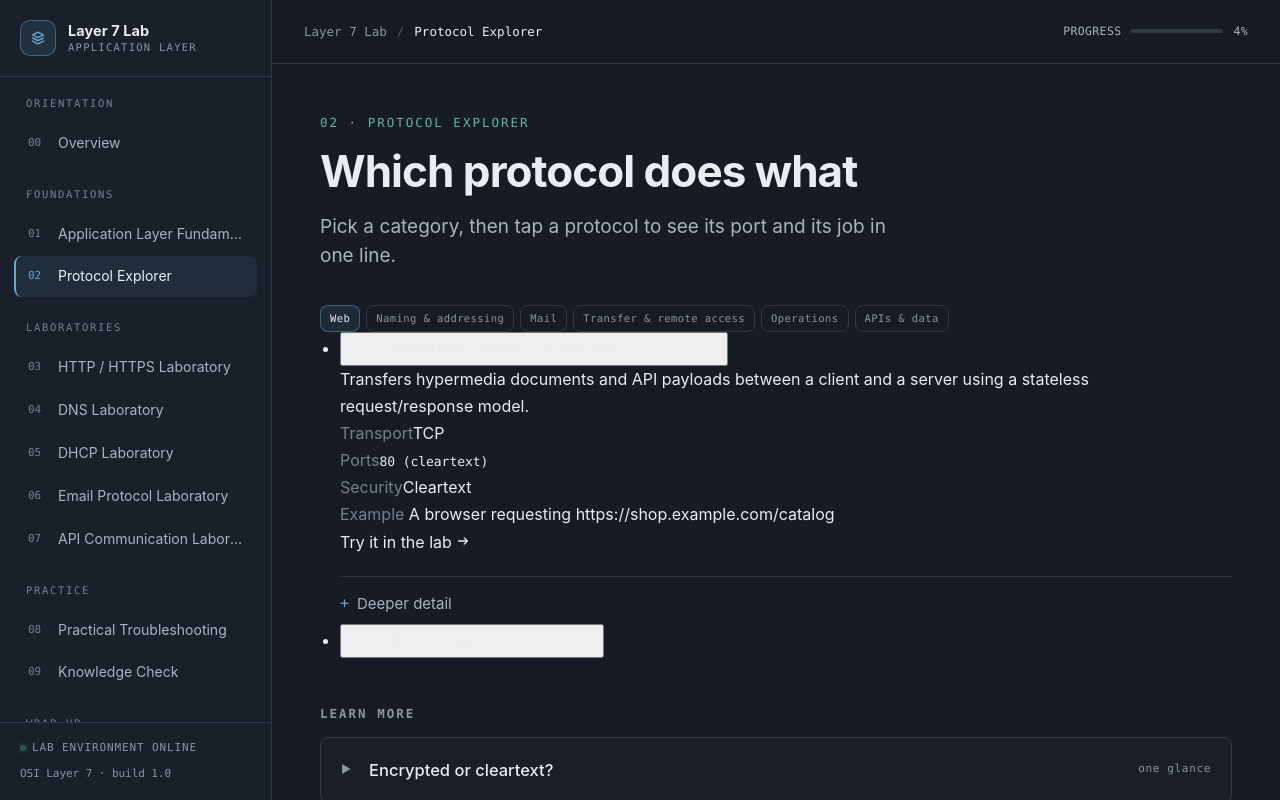
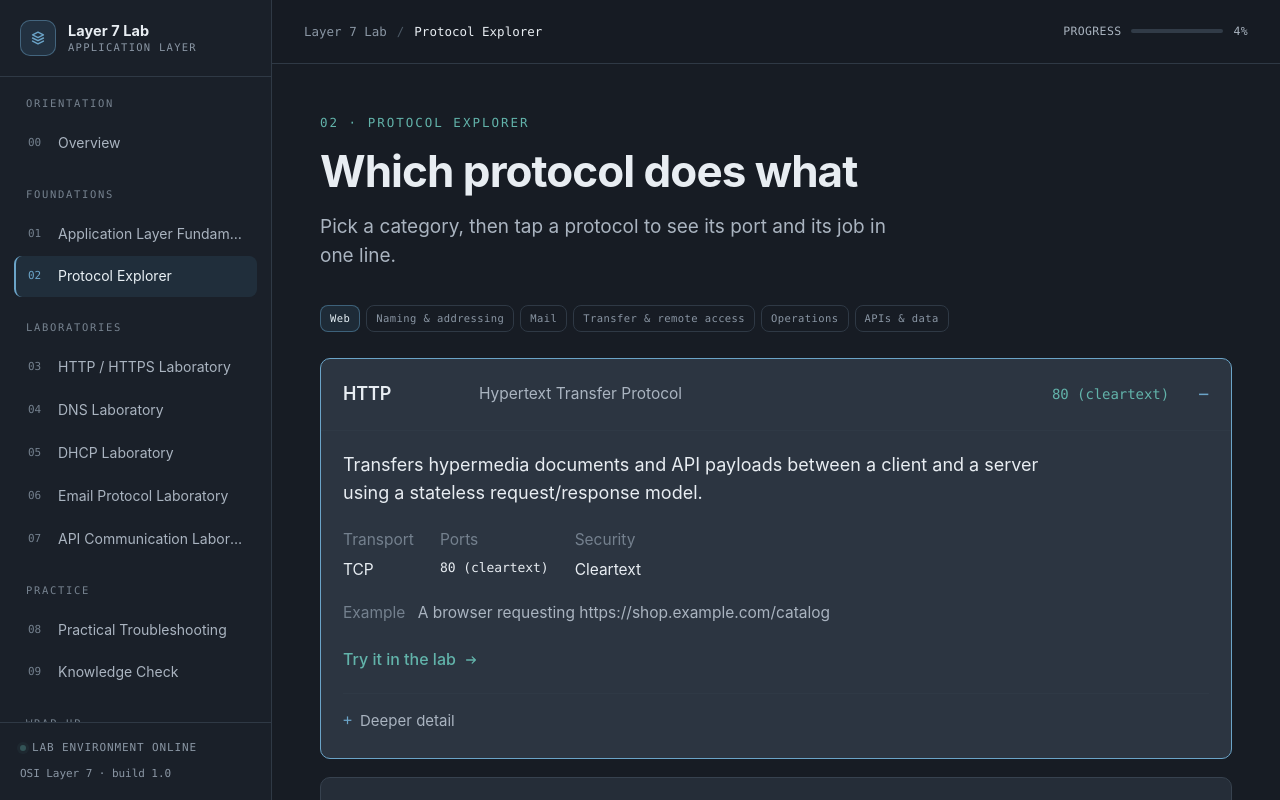
Before and after one commit to heshamkhairallah6-netizen/application-layer-learning-lab, a React (Vite) app: page /protocols in a window 1280 px wide. Shown: the top 800 px of the page. Built offline with nearby package versions, Linux system fonts and the light colour scheme.

Commit message:
AppJet agent update

```diff
--- a/src/styles/additions.css
+++ b/src/styles/additions.css
@@ -827,3 +827,129 @@ li {
   .lesson-head { margin-bottom: 26px; }
   .learn-more { margin-top: 36px; }
 }
+
+/* ---------- OSI stack lab ---------- */
+.stack-lab {
+  display: grid;
+  grid-template-columns: minmax(0, 1fr) minmax(0, 1.05fr);
+  gap: 28px;
+  align-items: start;
+}
+.stack-lab__list { display: flex; flex-direction: column; gap: 8px; }
+.stack-row {
+  display: flex;
+  align-items: center;
+  gap: 14px;
+  width: 100%;
+  padding: 15px 18px;
+  border: 1px solid var(--border);
+  border-radius: 9px;
+  background: var(--panel);
+  color: var(--text);
+  font-size: 16.5px;
+  text-align: left;
+  cursor: pointer;
+  transition: border-color 0.16s ease, background 0.16s ease, transform 0.16s ease;
+}
+.stack-row:hover { border-color: var(--border-strong); background: var(--panel-2); }
+.stack-row.is-active {
+  border-color: var(--blue-bright);
+  background: linear-gradient(90deg, var(--blue-soft), transparent 80%);
+  transform: translateX(3px);
+}
+.stack-row.is-l7.is-active { border-color: var(--teal-bright); background: linear-gradient(90deg, var(--teal-soft), transparent 80%); }
+.stack-row__num { font-family: var(--mono); font-size: 13px; color: var(--faint); min-width: 26px; }
+.stack-row__name { font-weight: 560; }
+.stack-row__tag {
+  margin-left: auto;
+  font-family: var(--mono);
+  font-size: 11.5px;
+  letter-spacing: 0.08em;
+  text-transform: uppercase;
+  color: var(--teal-bright);
+  border: 1px solid rgba(67, 143, 137, 0.45);
+  border-radius: 999px;
+  padding: 3px 9px;
+}
+.stack-lab__detail { position: sticky; top: 92px; padding: 28px; }
+.stack-lab__eyebrow {
+  font-family: var(--mono);
+  font-size: 12.5px;
+  letter-spacing: 0.1em;
+  text-transform: uppercase;
+  color: var(--blue-bright);
+}
+.stack-lab__job { margin: 16px 0 0; font-size: 21px; line-height: 1.45; color: var(--text); }
+.stack-lab__meta {
+  margin-top: 22px;
+  padding-top: 16px;
+  border-top: 1px solid var(--border-soft);
+  display: flex;
+  flex-direction: column;
+  gap: 6px;
+  font-size: 15.5px;
+}
+.stack-lab__hint { margin: 20px 0 0; font-size: 15.5px; line-height: 1.6; color: var(--muted); }
+.stack-lab__link {
+  margin-top: 22px;
+  display: inline-flex;
+  align-items: center;
+  gap: 8px;
+  font-size: 16px;
+  color: var(--teal-bright);
+  text-decoration: none;
+  font-weight: 550;
+}
+.stack-lab__link:hover { text-decoration: underline; }
+
+/* ---------- protocol explorer ---------- */
+.proto-list { list-style: none; margin: 26px 0 0; padding: 0; display: flex; flex-direction: column; gap: 10px; }
+.proto { border: 1px solid var(--border); border-radius: 10px; background: var(--panel); overflow: hidden; }
+.proto.is-open { border-color: var(--blue-bright); background: var(--panel-2); }
+.proto__head {
+  display: grid;
+  grid-template-columns: 120px minmax(0, 1fr) auto 24px;
+  align-items: center;
+  gap: 16px;
+  width: 100%;
+  padding: 20px 22px;
+  background: transparent;
+  border: 0;
+  color: var(--text);
+  text-align: left;
+  cursor: pointer;
+  font-size: 16.5px;
+}
+.proto__head:hover { background: rgba(255, 255, 255, 0.02); }
+.proto__name { font-weight: 640; font-size: 18px; letter-spacing: -0.01em; }
+.proto__full { color: var(--muted); font-size: 15.5px; }
+.proto__port { color: var(--teal-bright); font-size: 14px; }
+.proto__chev { font-family: var(--mono); color: var(--blue-bright); font-size: 18px; text-align: right; }
+.proto__body { padding: 0 22px 24px; border-top: 1px solid var(--border-soft); }
+.proto__purpose { margin: 20px 0 0; font-size: 18px; line-height: 1.55; color: var(--text); max-width: 720px; }
+.proto__facts { display: flex; flex-wrap: wrap; gap: 26px; margin-top: 20px; font-size: 15.5px; }
+.proto__facts > div { display: flex; flex-direction: column; gap: 4px; }
+.proto__example { margin: 18px 0 0; font-size: 15.5px; color: var(--muted); line-height: 1.6; }
+.proto__example .faint { margin-right: 8px; }
+.proto__lab {
+  margin-top: 20px;
+  display: inline-flex;
+  align-items: center;
+  gap: 8px;
+  font-size: 16px;
+  font-weight: 550;
+  color: var(--teal-bright);
+  text-decoration: none;
+}
+.proto__lab:hover { text-decoration: underline; }
+
+@media (max-width: 900px) {
+  .stack-lab { grid-template-columns: 1fr; gap: 20px; }
+  .stack-lab__detail { position: static; padding: 22px; }
+  .stack-lab__job { font-size: 19px; }
+  .proto__head { grid-template-columns: 1fr auto 20px; gap: 10px 12px; padding: 16px 18px; }
+  .proto__full { grid-column: 1 / -1; font-size: 14.5px; }
+  .proto__body { padding: 0 18px 20px; }
+  .proto__purpose { font-size: 17px; }
+  .proto__facts { gap: 18px; }
+}
```
